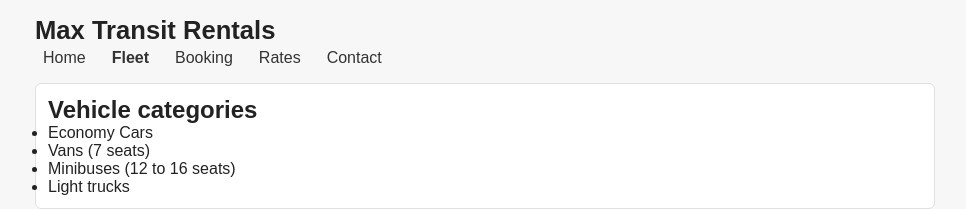
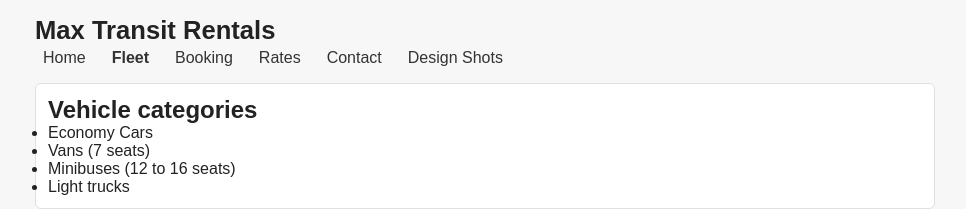
Before and after one commit to Maxatefoe/MaxTR.github.io, a plain HTML site: page fleet.html in a window 1280 px wide. Shown: the top 209 px of the page, without its empty margins (155-1121 px from the left). Drawn offline with Linux system fonts and the light colour scheme.

Commit message:
Update fleet.html

```diff
--- a/fleet.html
+++ b/fleet.html
@@ -16,6 +16,7 @@
         <li><a href="booking.html">Booking</a></li>
         <li><a href="rates.html">Rates</a></li>
         <li><a href="contact.html">Contact</a></li>
+        <li><a href="design_shots.html">Design Shots</a></li>
       </ul>
     </nav>
   </header>
```
